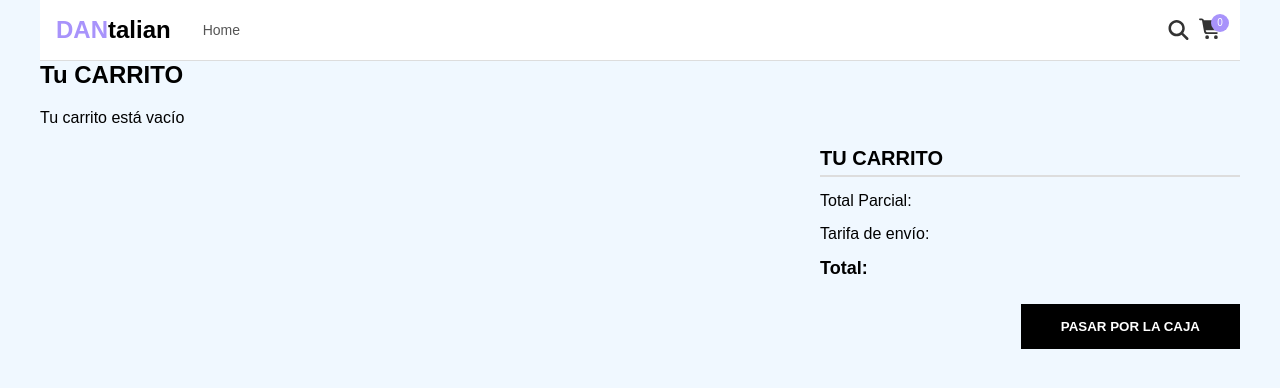
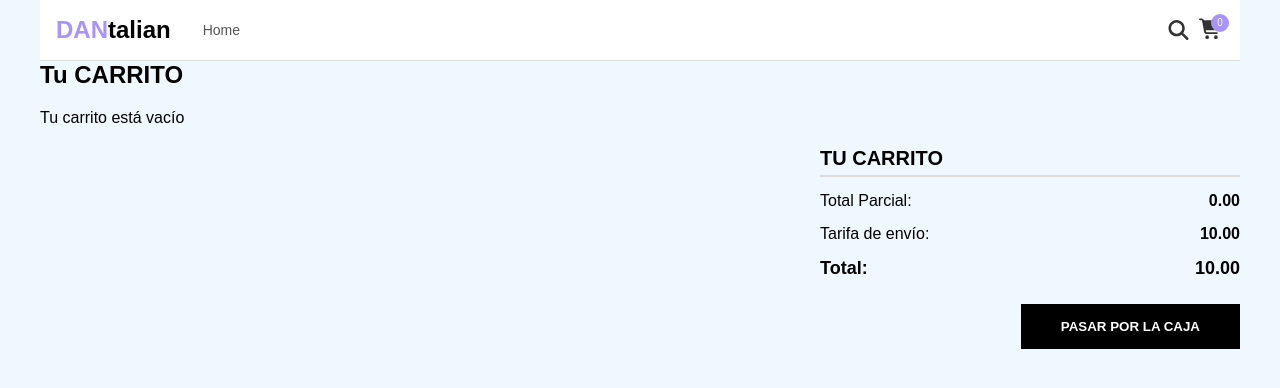
Before and after one commit to LITTLECATuwuXD/Ecommerce, a React (Vite) app: page /carrito in a window 1280 px wide. Shown: the top 388 px of the page. Built offline with nearby package versions, Linux system fonts and the light colour scheme; a web font is replaced by a local one.

Commit message:
0.9.2-Calculando el total pt final

```diff
--- a/src/Components/Cart/Cart.jsx
+++ b/src/Components/Cart/Cart.jsx
@@ -4,6 +4,10 @@ import { useCart } from "../CartContext/CartContext";
 
 const Cart = () =>{
     const {carrito, actualizarCantidad, eliminarProducto}=useCart();
+    const costoDeEnvio=10;
+    const subTotal = carrito.reduce((acc, producto)=>
+    acc+producto.precio*producto.cantidad,0)
+    const total=subTotal+costoDeEnvio
     const handleAumentarCantidad=(productoId)=>{
         actualizarCantidad(productoId,1)
     }
@@ -60,9 +64,9 @@ const Cart = () =>{
             }
             <div className="cart-summary">
                 <h2>Tu <spam>CARRITO</spam></h2>
-                <p>Total Parcial: <span></span></p>
-                <p>Tarifa de envío: <span></span></p>
-                <p className="total">Total: <span></span></p>
+                <p>Total Parcial: <span>{subTotal.toFixed(2)}</span></p>
+                <p>Tarifa de envío: <span>{costoDeEnvio.toFixed(2)}</span></p>
+                <p className="total">Total: <span>{total.toFixed(2)}</span></p>
                 <button className="checkout-btn">PASAR POR LA CAJA</button>
             </div>
         </div>
```
